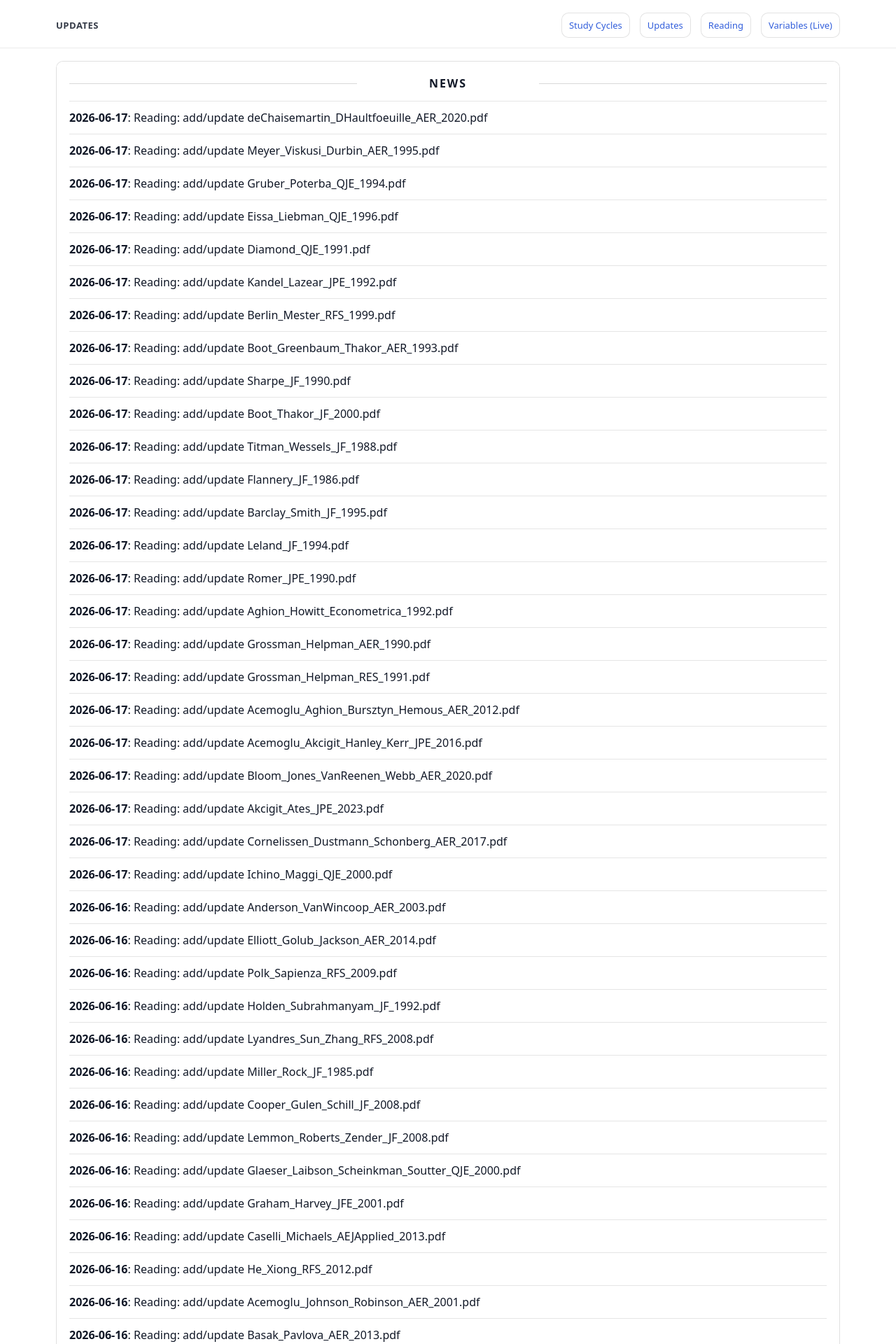
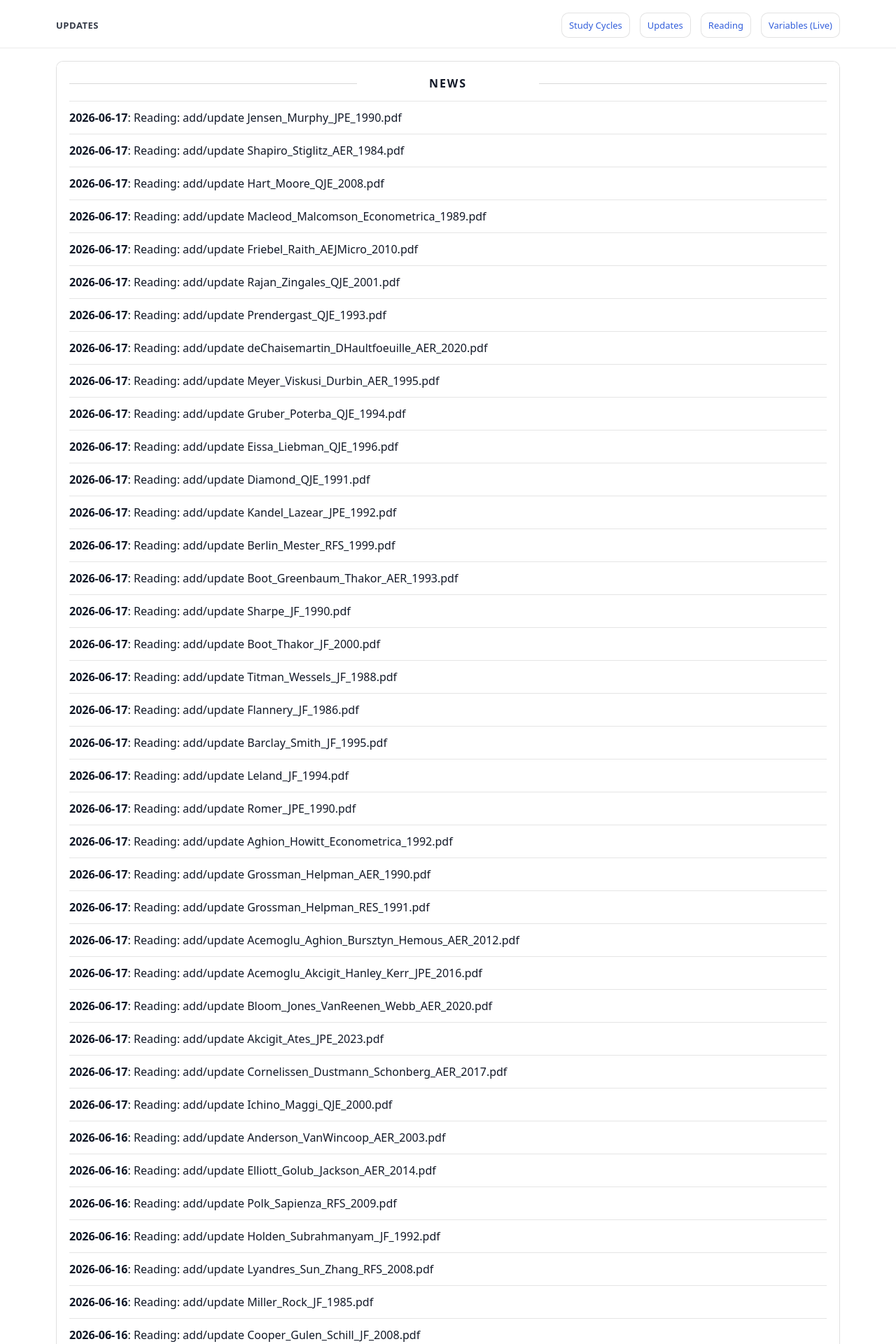
Before and after one commit to yaxinzn/study-archive, a Jekyll site: the page built from updates/index.md, in a window 1280 px wide. Shown: the top 1920 px of the page at 70% size. Built offline with Jekyll 4.4.1, drawn with Linux system fonts in a browser that asks for light colours; some of the changed text lies outside the part shown.

Commit message:
Regenerate reading news

```diff
--- a/_data/news.yml
+++ b/_data/news.yml
@@ -1,5 +1,19 @@
 # Auto-generated from first appearance in _data/reading.yml and git commit history.
 # Reading paper dates are derived from the first commit where each PDF appears in _data/reading.yml.
+- date: "2026-06-17"
+  title: "Reading: add/update Jensen_Murphy_JPE_1990.pdf"
+- date: "2026-06-17"
+  title: "Reading: add/update Shapiro_Stiglitz_AER_1984.pdf"
+- date: "2026-06-17"
+  title: "Reading: add/update Hart_Moore_QJE_2008.pdf"
+- date: "2026-06-17"
+  title: "Reading: add/update Macleod_Malcomson_Econometrica_1989.pdf"
+- date: "2026-06-17"
+  title: "Reading: add/update Friebel_Raith_AEJMicro_2010.pdf"
+- date: "2026-06-17"
+  title: "Reading: add/update Rajan_Zingales_QJE_2001.pdf"
+- date: "2026-06-17"
+  title: "Reading: add/update Prendergast_QJE_1993.pdf"
 - date: "2026-06-17"
   title: "Reading: add/update deChaisemartin_DHaultfoeuille_AER_2020.pdf"
 - date: "2026-06-17"
```
